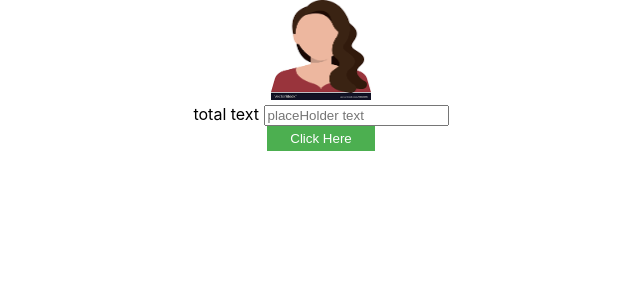
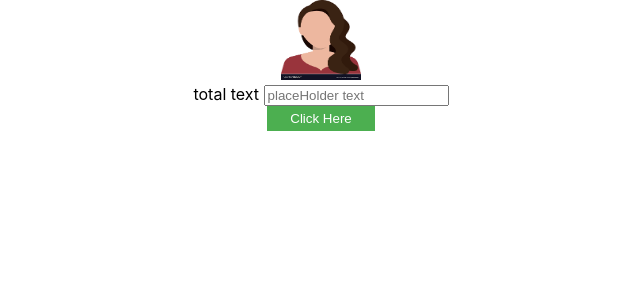
Before and after one commit to aalmeidatw/eleicoes-app, a React (Create React App) app: page / in a window 1280 px wide. Shown: the top 300 px of the page, without its empty margins (319-959 px from the left). Built offline with nearby package versions, Linux system fonts and the light colour scheme.

Commit message:
adicona css no avatar

```diff
--- /dev/null
+++ b/src/components/user_thumb.css
@@ -0,0 +1,4 @@
+img {
+  height: 80px;
+  width: 80px;
+}
--- a/src/components/user_thumb.js
+++ b/src/components/user_thumb.js
@@ -1,12 +1,14 @@
 import React from 'react'
+
+import './user_thumb.css'
 
 class ThumbUser extends React.Component {
   render() {
     return (
       <div>
-        <img src={this.props.icon} alt="avatar" height="100" width="100" />
+        <img src={this.props.icon} alt="avatar icon"  />
       </div>
-    )
+   )
   }
 }
 
```
